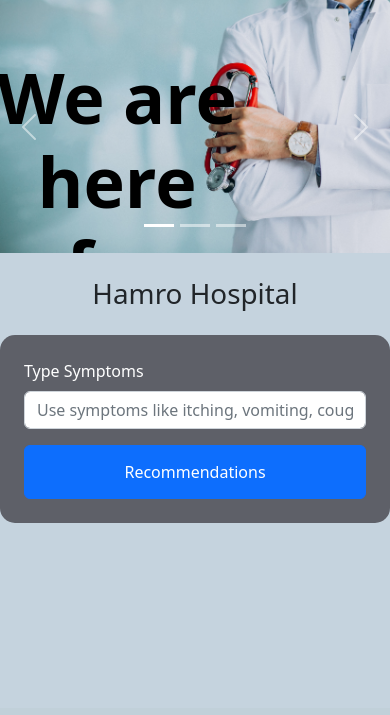
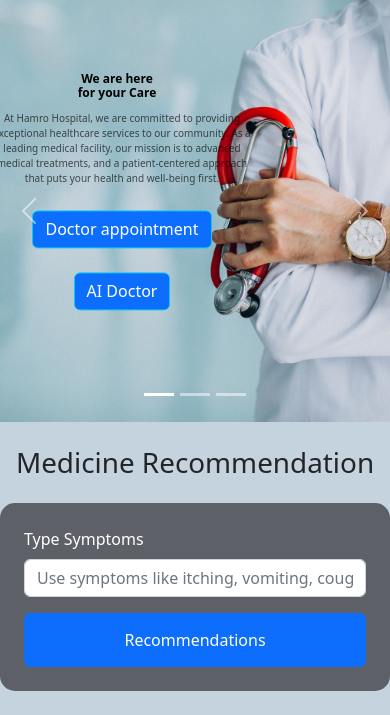
Before and after one commit to sovitchaudhary/Medicine_Recommendation_System, a Flask app: page / in a window 390 px wide. Shown: the part 136-851 px from the top of the page. Before the commit the page ends 659 px from the top, so only its background shows below. Run offline with Flask 3, Linux system fonts and the light colour scheme; parts of the project's set-up code (start-up, migrations or seed data) failed here and were passed over.

Commit message:
Bugs fixed

```diff
--- a/templates/index.html
+++ b/templates/index.html
@@ -58,7 +58,7 @@
         text-align: center;
       }
       .carousel-caption h1 {
-        font-size: 2rem;
+        font-size: 70px;
         margin-bottom: 0.5rem;
       }
       .carousel-caption p {
@@ -71,7 +71,7 @@
           height: 50vh;
         }
         .carousel-caption h1 {
-          font-size: 1.75rem;
+          font-size: 60px;
         }
         .carousel-caption p {
           font-size: 0.875rem;
@@ -80,10 +80,10 @@
 
       @media (max-width: 768px) {
         .carousel-item {
-          height: 40vh;
+          height: 50vh;
         }
         .carousel-caption h1 {
-          font-size: 1.5rem;
+          font-size: 50px;
         }
         .carousel-caption p {
           font-size: 0.75rem;
@@ -91,14 +91,19 @@
       }
 
       @media (max-width: 576px) {
+          .my-button{
+              margin-left: 10px;
+          }
         .carousel-item {
-          height: 30vh;
+          height: 50vh; /* Adjusted for better visibility */
         }
         .carousel-caption h1 {
-          font-size: 1.25rem;
+          font-size: 12px;
+          margin-bottom: 10px;
         }
         .carousel-caption p {
-          font-size: 0.625rem;
+          font-size: 10px;
+            margin-left: 10px;
         }
       }
     </style>
@@ -183,7 +188,7 @@
             loading="lazy"
           />
           <div class="carousel-caption">
-            <h1 style="font-size: 70px; color: black; font-weight: bold">
+            <h1 style=" color: black; font-weight: bold">
               We are here <br />for your Care
             </h1>
             <p style="color: rgba(0, 0, 0, 0.652)">
@@ -192,7 +197,7 @@
               treatments, and a patient-centered approach that puts your health and well-being
               first.
             </p>
-            <div>
+            <div class="my-button">
               <button type="button" class="btn btn-primary mt-4 border border-info rounded">
                 Doctor appointment
               </button>
@@ -210,7 +215,7 @@
             loading="lazy"
           />
           <div class="carousel-caption">
-            <h1 style="font-size: 70px; color: black; font-weight: bold">
+            <h1 style=" color: black; font-weight: bold">
               We are here <br />for your Care
             </h1>
             <p style="color: rgba(0, 0, 0, 0.652)">
@@ -219,7 +224,7 @@
               treatments, and a patient-centered approach that puts your health and well-being
               first.
             </p>
-            <div>
+            <div class="my-button">
               <button type="button" class="btn btn-primary mt-4 border border-info rounded">
                 Doctor appointment
               </button>
@@ -237,7 +242,7 @@
             loading="lazy"
           />
           <div class="carousel-caption">
-            <h1 style="font-size: 70px; color: black; font-weight: bold">
+            <h1 style="color: black; font-weight: bold">
               We are here <br />for your Care
             </h1>
             <p style="color: rgba(0, 0, 0, 0.652)">
@@ -246,7 +251,7 @@
               treatments, and a patient-centered approach that puts your health and well-being
               first.
             </p>
-            <div>
+            <div class="my-button">
               <button type="button" class="btn btn-primary mt-4 border border-info rounded">
                 Doctor appointment
               </button>
@@ -278,7 +283,7 @@
     </div>
     <!-- Carosual end -->
 
-    <h1 class="text-center mt-4">Hamro Hospital</h1>
+    <h1 class="text-center mt-4">Medicine Recommendation</h1>
 
     <div
       class="container mt-4 my-4 p-4"
```
